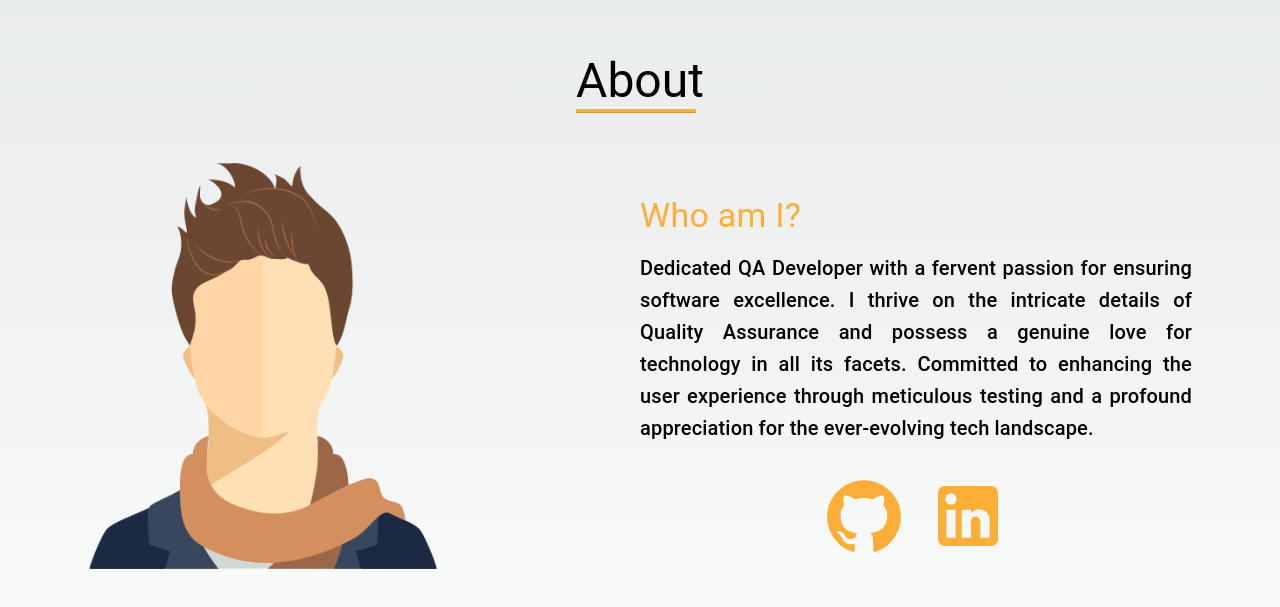
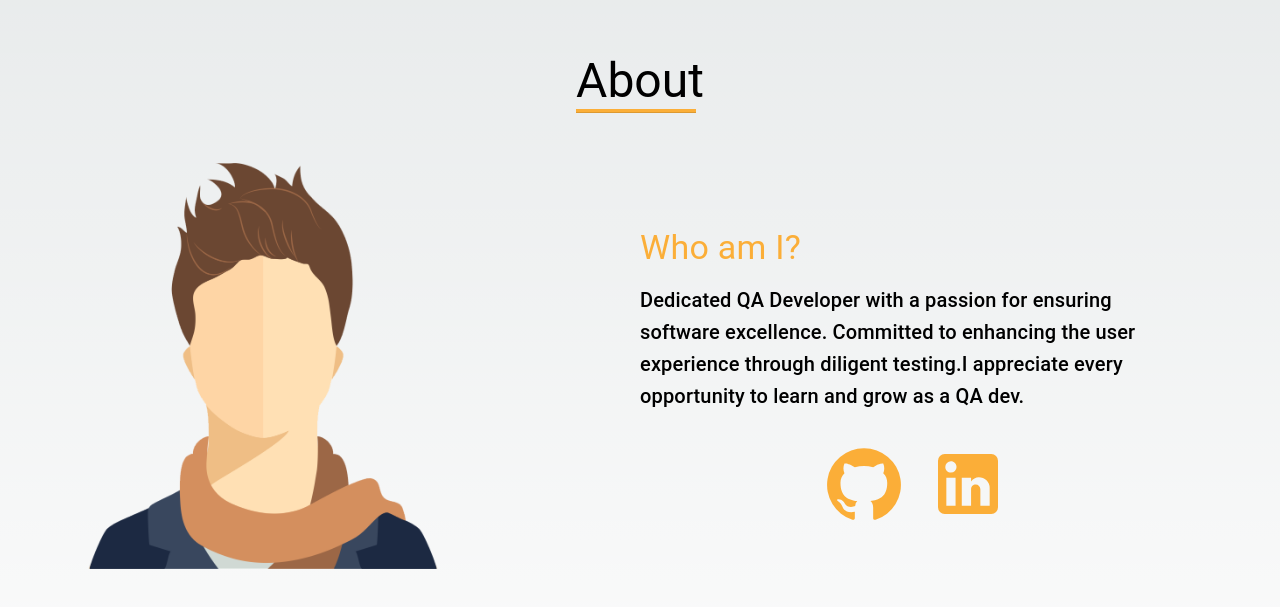
Before and after one commit to VladimirGovorov/personal-site, a Next.js app: page / in a window 1280 px wide. Shown: the part 747-1354 px from the top of the page. Built offline with nearby package versions, Linux system fonts and the light colour scheme.

Commit message:
About text

```diff
--- a/components/About.tsx
+++ b/components/About.tsx
@@ -89,14 +89,12 @@ const About = () => {
             <Typography
               component="h6"
               variant="h6"
-              sx={{ marginTop: "15px", textAlign: "justify" }}
+              sx={{ marginTop: "15px", textAlign: "start" }}
             >
-              Dedicated QA Developer with a fervent passion for ensuring
-              software excellence. I thrive on the intricate details of Quality
-              Assurance and possess a genuine love for technology in all its
-              facets. Committed to enhancing the user experience through
-              meticulous testing and a profound appreciation for the
-              ever-evolving tech landscape.
+              Dedicated QA Developer with a passion for ensuring software
+              excellence. Committed to enhancing the user experience through
+              diligent testing.I appreciate every opportunity to learn and grow
+              as a QA dev.
             </Typography>
             <Box
               sx={{
```
